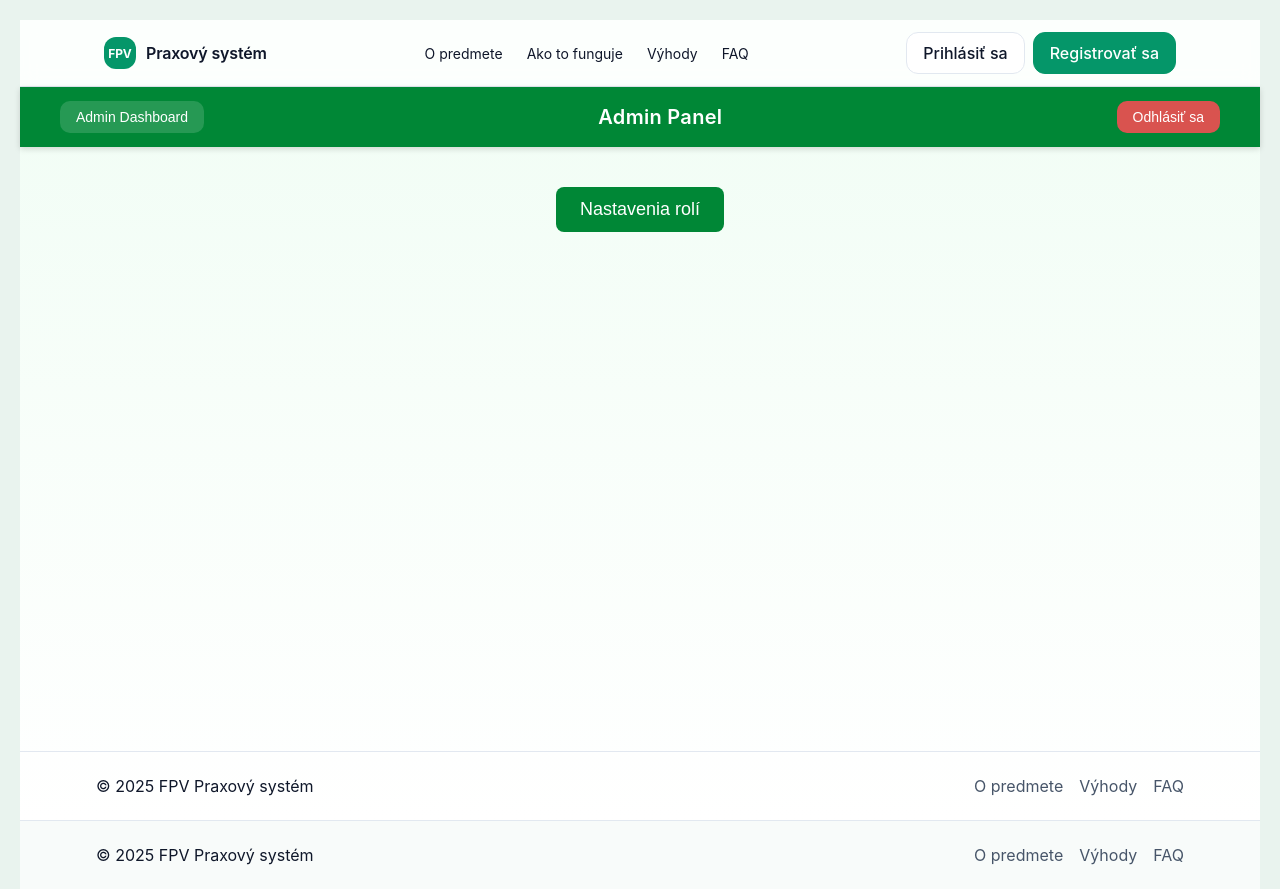
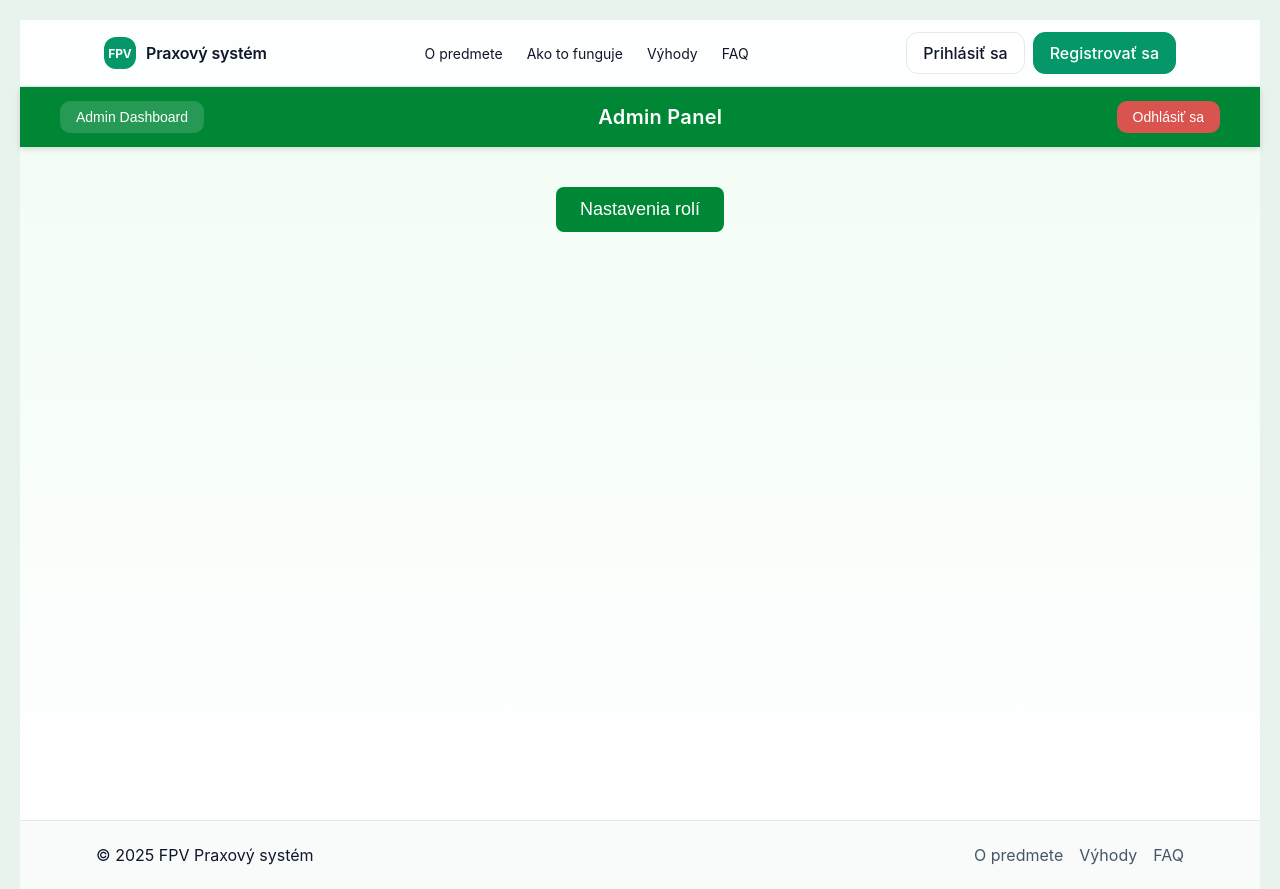
Before and after one commit to marekpng/internship-management-system, a Vue app in the folder frontend/: page /admin/dashboard in a window 1280 px wide. Built offline with nearby package versions, Linux system fonts and the light colour scheme; sample sign-in values are in the browser's storage.

Commit message:
ui minor fix

```diff
--- a/frontend/src/views/Admin/AdminDashboardView.vue
+++ b/frontend/src/views/Admin/AdminDashboardView.vue
@@ -18,7 +18,7 @@
             </div>
 
 
-    <FooterComponent />
+
   </div>
 </template>
 <script>
--- a/frontend/src/views/Admin/AdminLoginView.vue
+++ b/frontend/src/views/Admin/AdminLoginView.vue
@@ -44,7 +44,7 @@
       </div>
     </div>
 
-    <FooterComponent />
+
   </div>
 </template>
 
--- a/frontend/src/views/Admin/AdminRoleSettingsView.vue
+++ b/frontend/src/views/Admin/AdminRoleSettingsView.vue
@@ -66,7 +66,7 @@
       </div>
     </div>
 
-    <FooterComponent />
+
   </div>
 </template>
 
--- a/frontend/src/views/LoginView.vue
+++ b/frontend/src/views/LoginView.vue
@@ -43,7 +43,6 @@
         </div>
       </div>
     </div>
-    <FooterComponent />
   </div>
 </template>
 
```
